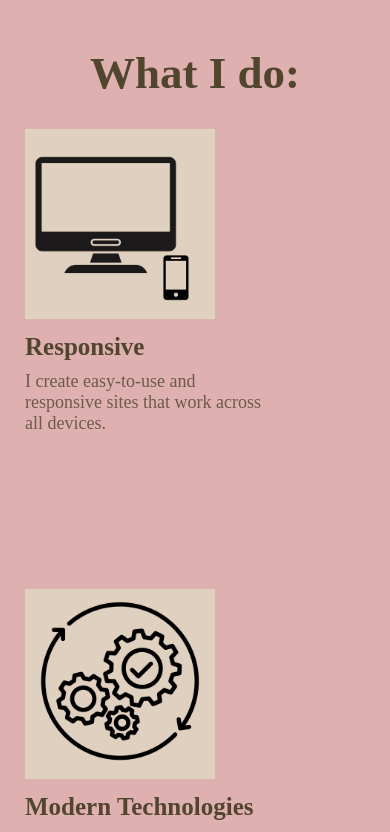
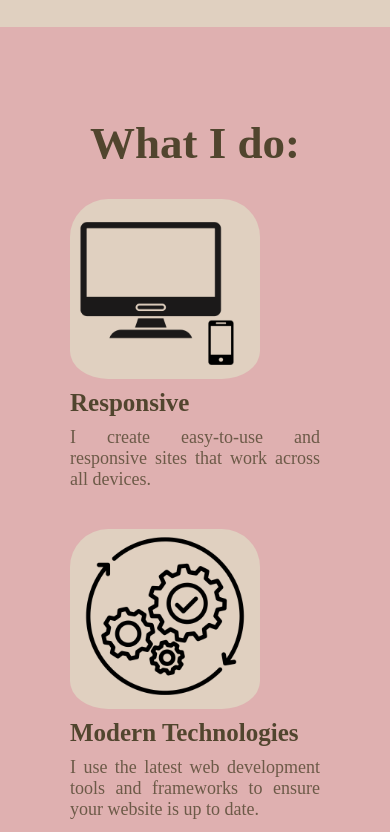
Before and after one commit to vanjabrkan/Portfolio, a React (Vite) app: page / in a window 390 px wide. Shown: the part 860-1692 px from the top of the page. Built offline with nearby package versions, Linux system fonts and the light colour scheme.

Commit message:
Improve feature and hero section responsiveness

```diff
--- a/src/components/FeatureArea/featurearea.css
+++ b/src/components/FeatureArea/featurearea.css
@@ -20,10 +20,10 @@
   display: flex;
   justify-content: center; /* center items horizontally */
   align-items: center; /* center items vertically */
-  gap: 160px; /* space between items */
+  gap: 150px; /* space between items */
   flex-wrap: wrap; /* wrap items on smaller screens */
   text-align: left;
-  padding-right: 90px;
+  padding-right: 110px;
 }
 
 .LevelItemRoot {
@@ -33,10 +33,13 @@
 
 .LevelItemImageConteiner {
   width: 190px;
+  height: 190px;
   object-fit: cover;
+
 }
 
 .LevelItemImage {
+      border-radius: 20%;
   height: 100%;
   width: 100%;
   padding-bottom: 10px;
@@ -53,3 +56,31 @@
   opacity: 0.8;
   padding-bottom: 30px;
 }
+
+/* ===================================== */
+/* MEDIUM SCREENS: 1300px → 700px */
+/* ===================================== */
+@media (max-width: 1300px) and (min-width: 910px) {
+  .featureAreaItems {
+    gap: 50px;
+    padding-right: 0;
+    text-align: justify;
+  }
+}
+
+/* ========================== */
+/* RESPONSIVE FOR SMALL SCREENS */
+@media (max-width: 909px) {
+  .featureAreaItems {
+    flex-direction: column; /* stack left and right areas vertically */
+    align-items: center; /* center horizontally */
+    text-align:justify;
+    gap: 30px;
+    padding-right: 0;
+  }
+
+  .LevelItemImage {
+    width: 100%;
+      object-fit: cover;
+  }
+}
--- a/src/components/HeroArea/heroarea.css
+++ b/src/components/HeroArea/heroarea.css
@@ -79,7 +79,7 @@
 
 /* ========================== */
 /* RESPONSIVE FOR SMALL SCREENS */
-@media (max-width: 700px) {
+@media (max-width: 830px) {
   .heroAreaRoot {
     flex-direction: column; /* stack left and right areas vertically */
     align-items: center; /* center horizontally */
@@ -89,6 +89,6 @@
   .leftAreaConteiner,
   .rightAreaConteiner {
     padding: 2rem;
-    width: 80%;
+    width: 100%;
   }
 }
```
